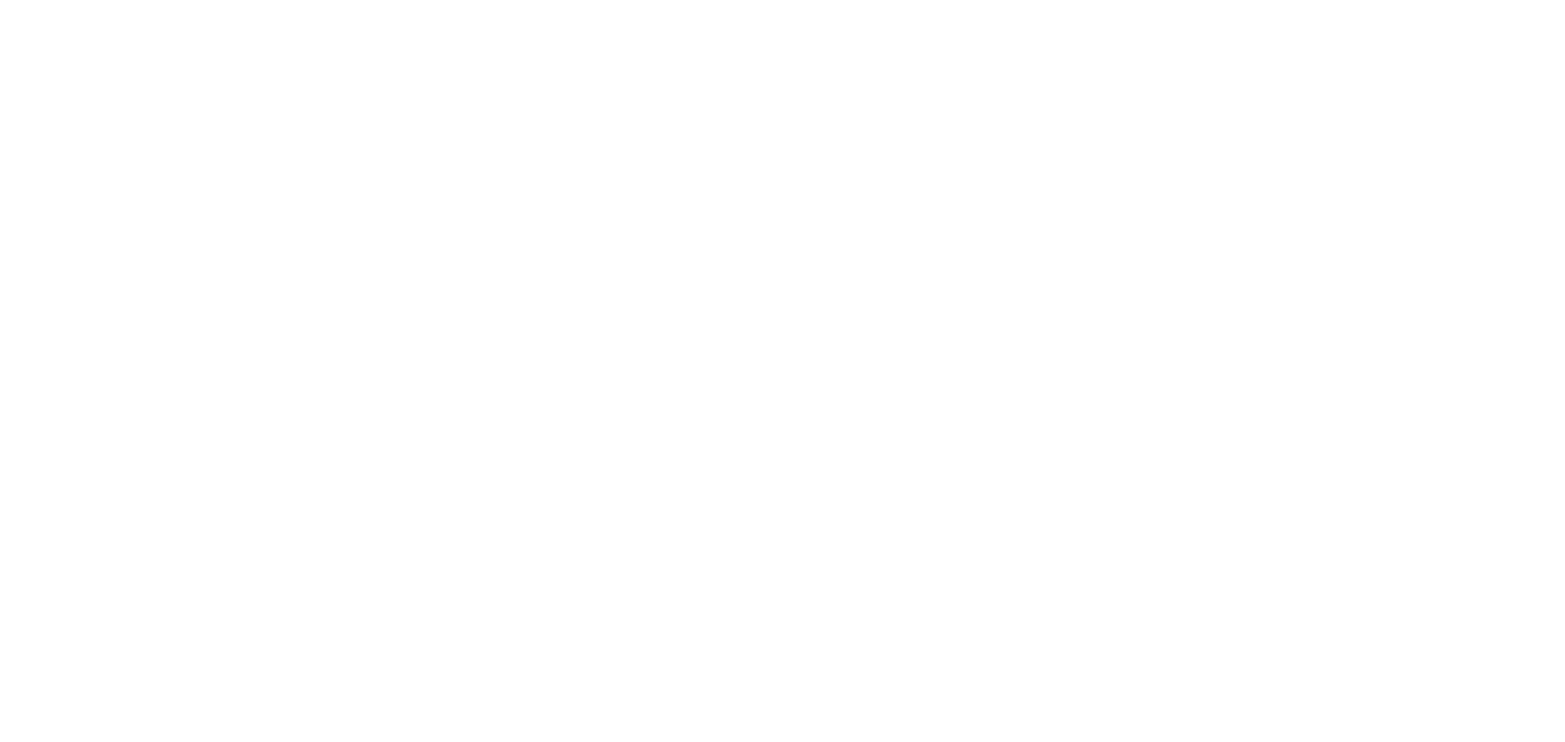
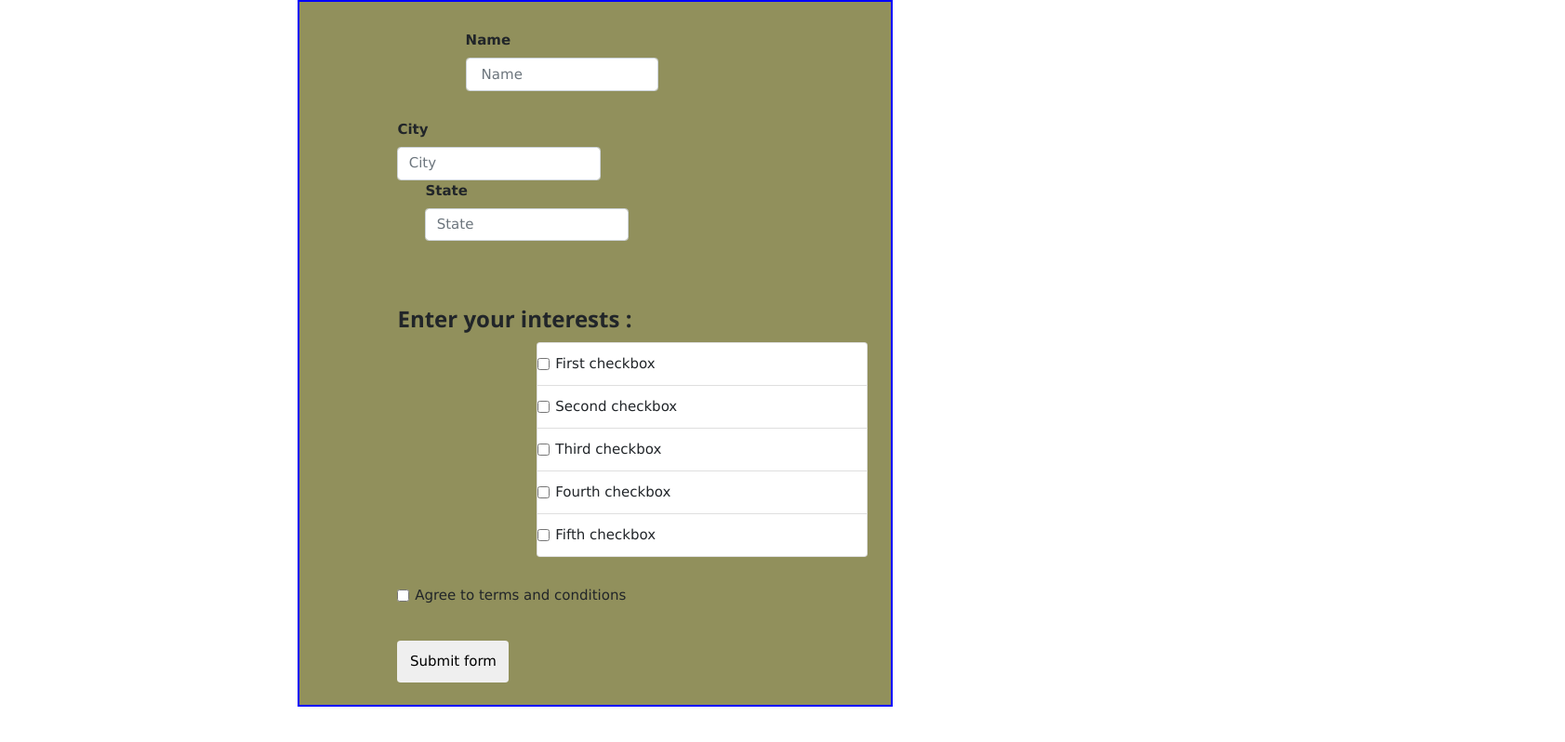
Before and after one commit to Nandeesh-nh/nvme, a plain HTML site: page profile.html in a window 1280 px wide. Shown: the whole page at 93% size, 1683 px wide, since content can reach past the window. Drawn offline with nearby package versions, Linux system fonts and the light colour scheme.

Commit message:
new page

```diff
--- a/profile.html
+++ b/profile.html
@@ -0,0 +1,92 @@
+<!DOCTYPE html>
+<html lang="en">
+<head>
+    <meta charset="UTF-8">
+    <meta name="viewport" content="width=device-width, initial-scale=1.0">
+    <title>Document</title>
+    <link rel="stylesheet" href="style.css">
+    <link rel="stylesheet" href="https://cdn.jsdelivr.net/npm/bootstrap@4.0.0/dist/css/bootstrap.min.css" integrity="sha384-Gn5384xqQ1aoWXA+058RXPxPg6fy4IWvTNh0E263XmFcJlSAwiGgFAW/dAiS6JXm" crossorigin="anonymous">
+    <link rel="stylesheet" href="https://www.w3schools.com/w3css/4/w3.css">
+    <link rel="stylesheet" href="https://fonts.googleapis.com/icon?family=Material+Icons">
+</head>
+<body>
+
+ <div class="full">   <section class = "form">
+        <form class="needs-validation" novalidate>
+          <div class="form-row">
+            <div class="name">
+              <label for="validationCustom01" style="font-weight: bold;">Name</label>
+              <input type="text" class="form-control" id="validationCustom01" placeholder=" Name" required>
+              <div class="valid-feedback">
+                Looks good!
+              </div>
+            </div>
+
+          <div class="form">
+          <div class="form-row">
+            <div class="city">
+              <label for="validationCustom03" style="font-weight: bold;">City</label>
+              <input type="text" class="form-control" id="validationCustom03" placeholder="City" required>
+              <div class="invalid-feedback">
+                Please provide a valid city.
+              </div>
+            </div>
+            <div class="state">
+              <label for="validationCustom04" style="font-weight: bold;">State</label>
+              <input type="text" class="form-control" id="validationCustom04" placeholder="State" required>
+              <div class="invalid-feedback">
+                Please provide a valid state.
+              </div>
+            </div>
+
+
+<div>
+    <label id="head1">
+        <h3 id="head" style="font-weight: bold;">Enter your interests :</h3>
+        <div><ul class="list-group">
+            <li class="list-group-item">
+              <input class="form-check-input me-1" type="checkbox" value="" aria-label="...">
+              First checkbox
+            </li>
+            <li class="list-group-item">
+              <input class="form-check-input me-1" type="checkbox" value="" aria-label="...">
+              Second checkbox
+            </li>
+            <li class="list-group-item">
+              <input class="form-check-input me-1" type="checkbox" value="" aria-label="...">
+              Third checkbox
+            </li>
+            <li class="list-group-item">
+              <input class="form-check-input me-1" type="checkbox" value="" aria-label="...">
+              Fourth checkbox
+            </li>
+            <li class="list-group-item">
+              <input class="form-check-input me-1" type="checkbox" value="" aria-label="...">
+              Fifth checkbox
+            </li>
+          </ul>
+        </label></div>
+
+        <div class="form-group">
+            <div class="form-check">
+              <input class="form-check-input" type="checkbox" value="" id="invalidCheck" required>
+              <label class="form-check-label" for="invalidCheck">
+                Agree to terms and conditions
+              </label>
+              <div class="invalid-feedback">
+                You must agree before submitting.
+              </div>
+            </div>
+          </div>
+        </div>
+
+
+          <button class="btn " type="submit">Submit form</button>
+        </form>
+        </div>
+        <script src="https://code.jquery.com/jquery-3.2.1.slim.min.js" integrity="sha384-KJ3o2DKtIkvYIK3UENzmM7KCkRr/rE9/Qpg6aAZGJwFDMVNA/GpGFF93hXpG5KkN" crossorigin="anonymous"></script>
+        <script src="https://cdn.jsdelivr.net/npm/popper.js@1.12.9/dist/umd/popper.min.js" integrity="sha384-ApNbgh9B+Y1QKtv3Rn7W3mgPxhU9K/ScQsAP7hUibX39j7fakFPskvXusvfa0b4Q" crossorigin="anonymous"></script>
+        <script src="https://cdn.jsdelivr.net/npm/bootstrap@4.0.0/dist/js/bootstrap.min.js" integrity="sha384-JZR6Spejh4U02d8jOt6vLEHfe/JQGiRRSQQxSfFWpi1MquVdAyjUar5+76PVCmYl" crossorigin="anonymous"></script>
+
+</body>
+</html>
--- a/style.css
+++ b/style.css
@@ -270,3 +270,45 @@ section .content{
     font-size: 4em;
     color: white;
 }
+
+/* registrationform */
+.form{
+    display: flex;
+    text-align: left;
+    flex-direction: column;
+}
+
+.btn{
+    margin-top: 1rem;
+    width: 8rem;
+    height: 3rem;
+    margin-top: 1rem;
+}
+.name{
+    margin-left: 8rem;
+    width: 40%;
+}
+.list-group{
+    display: flex;
+    justify-content: left;
+    margin-left: 10rem;
+}
+.form-group{
+    margin-top: 2rem;
+}
+.state{margin-left: 2rem;}
+
+#head1{
+    margin-top: 4rem;
+    margin-right: 50rem;
+    width: 50%;
+}
+.full{
+ margin-top: 2rem;
+    border: 2px solid blue;
+    align-items: center;
+    margin: auto;
+    height: 95vh;
+    width: 50%;
+    background-color: rgb(145, 144, 92);
+}
```
Also changed, not shown: index.html (+2 -2 lines).
